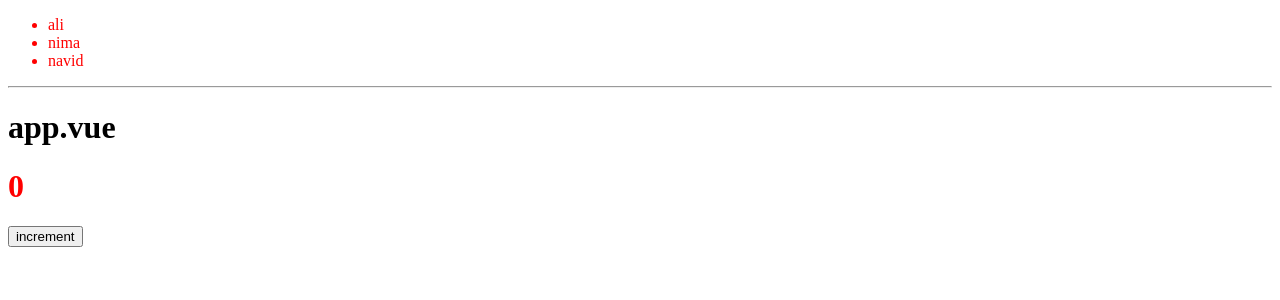
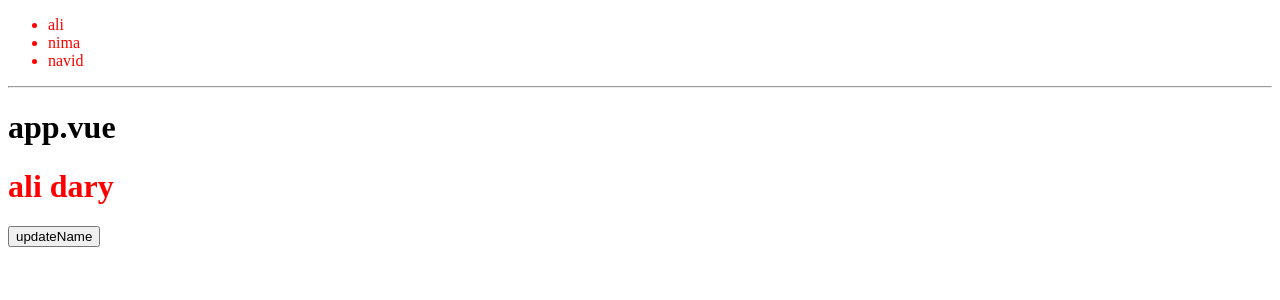
Before and after one commit to Darynazar/Vue3-Test, a Vue app: page / in a window 1280 px wide. Shown: the top 300 px of the page. Built offline with nearby package versions, Linux system fonts and the light colour scheme.

Commit message:
computed, watch, watchEffect

```diff
--- a/src/components/HomeComponent.vue
+++ b/src/components/HomeComponent.vue
@@ -1,19 +1,37 @@
 <template>
   <div class="">
-    <h1>{{ count }}</h1>
-    <button @click="increment">increment</button>
+    <h1>{{ fullname }}</h1>
+    <button @click="updateName">updateName</button>
   </div>
 </template>
 
   <script>
-import { ref } from 'vue';
+import { computed, ref, watch, watchEffect } from "vue";
 
-import { useCounter } from '../composables/useCounter.js'
 export default {
   setup() {
-   const counter =ref(2);
-    const {count, increment} = useCounter(counter);
-    return { count, increment };
+    const name = ref("ali");
+    const last = ref("dary");
+    const fullname = computed(() => {
+      // console.log(name.value)
+      // console.log(last.value)
+      return name.value + " " + last.value;
+    });
+
+    watch(name, (newValue, oldValue) => {
+      console.log(name.value, newValue, oldValue);
+      console.log(last.value);
+    });
+
+    watchEffect(()=>{
+      console.log(name.value)
+      console.log(last.value)
+    })
+
+    function updateName() {
+      name.value = "heydar";
+    }
+    return { name, last, fullname, updateName };
   },
 };
 </script>
```
